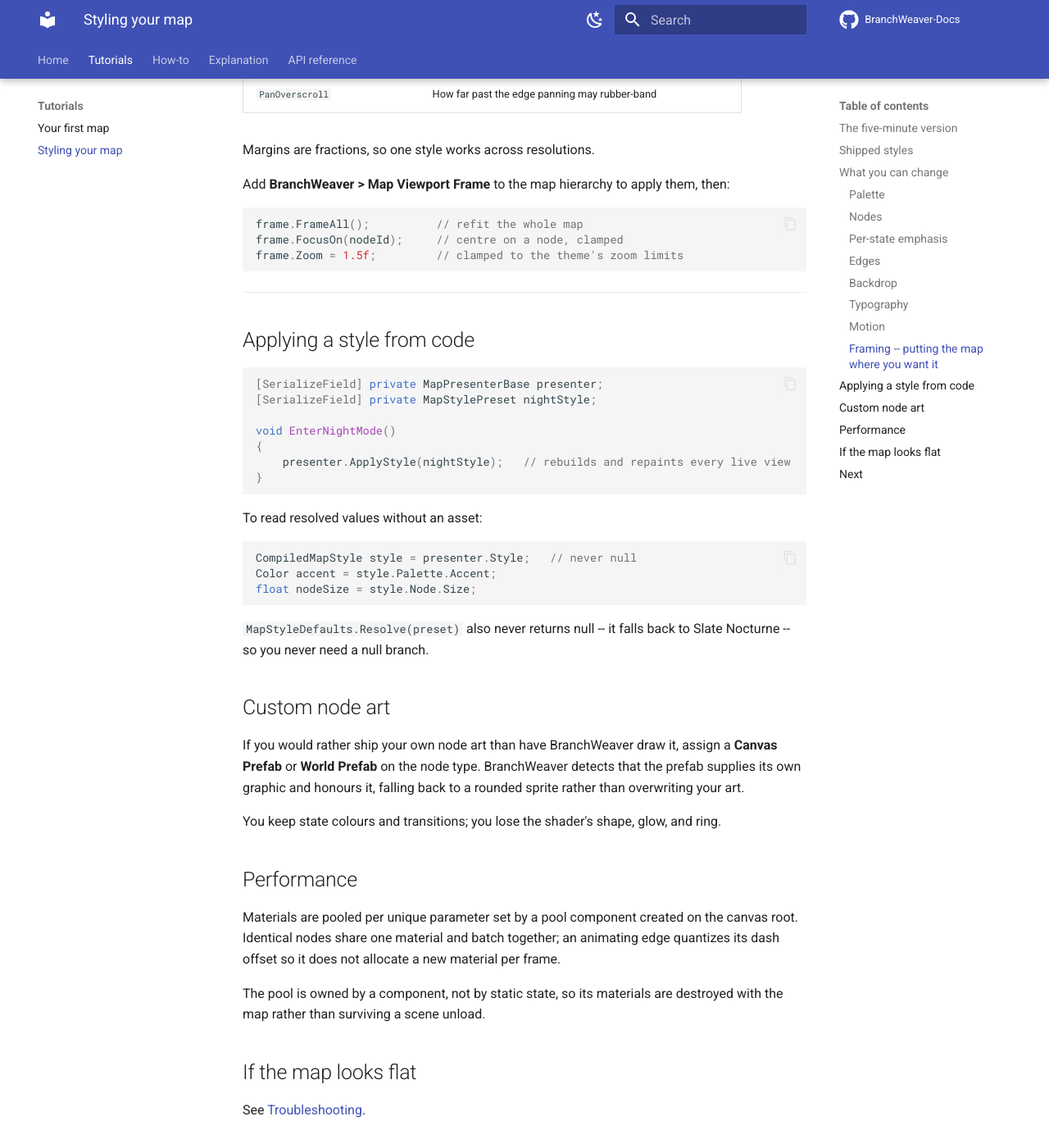
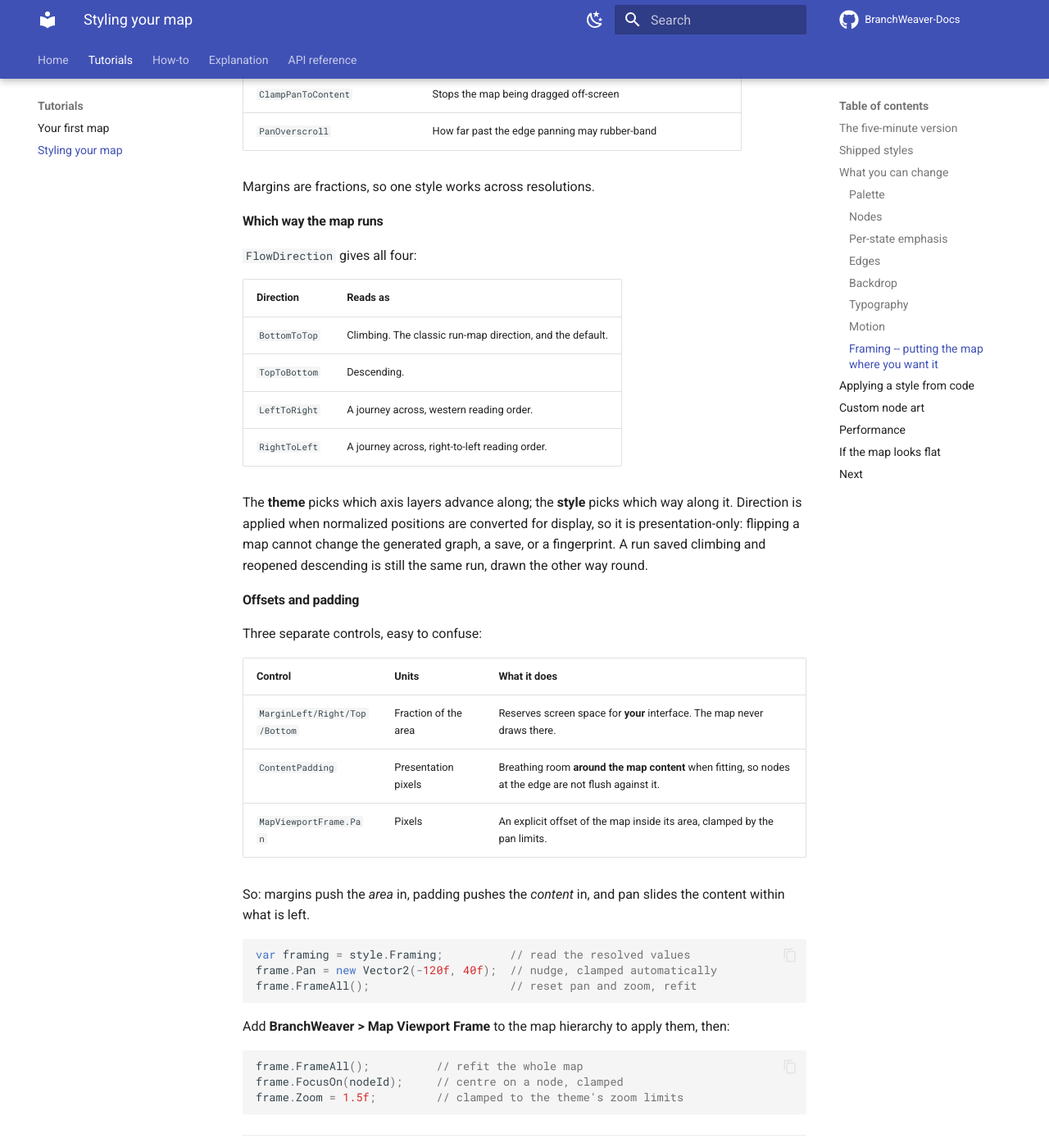
Before and after one commit to FernandoSLuz/BranchWeaver-Docs, an MkDocs documentation site: the page built from docs/tutorials/styling-your-map.md, in a window 1280 px wide and 1400 px high, scrolled down 3695 px. Shown: the whole window at 82% size. Built offline with MkDocs 1.6.1 and Material for MkDocs 9.7.7, drawn with Linux system fonts in a browser that asks for light colours; comment, search, counter and statistics services are not loaded; some of the changed text lies outside the part shown.

Commit message:
docs: Abyss-shaped map example, flow direction, offsets and padding
The map example was a symmetric diamond. It is now a layered DAG with varying
layer widths (3,4,3,4,2,1), siblings scattered on a min-gap ladder so same-width
layers stop mirroring each other, and a monotone staircase edge walk so roads
merge without crossing -- the shape a shipped descent map actually has. Still a
single summit.

Documents the new MapFlowDirection (bottom-to-top, top-to-bottom, left-to-right,
right-to-left) and spells out the three framing controls that are easy to
confuse: margins reserve screen area, content padding insets the content, and
pan slides it within what is left.

Co-Authored-By: Claude Opus 5 <noreply@anthropic.com>

````diff
--- a/docs/tutorials/styling-your-map.md
+++ b/docs/tutorials/styling-your-map.md
@@ -126,6 +126,7 @@ This is how you make the map adjustable on screen:
 
 | Token | Effect |
 | --- | --- |
+| `FlowDirection` | `BottomToTop`, `TopToBottom`, `LeftToRight`, `RightToLeft` |
 | `FitMode` | `Fit`, `Fill`, `FixedScale`, `Stretch` |
 | `MarginLeft/Right/Top/Bottom` | Fractions of the area reserved for **your** interface |
 | `RespectSafeArea` | Inset into the device safe area, for notches and home indicators |
@@ -135,6 +136,42 @@ This is how you make the map adjustable on screen:
 | `PanOverscroll` | How far past the edge panning may rubber-band |
 
 Margins are fractions, so one style works across resolutions.
+
+#### Which way the map runs
+
+`FlowDirection` gives all four:
+
+| Direction | Reads as |
+| --- | --- |
+| `BottomToTop` | Climbing. The classic run-map direction, and the default. |
+| `TopToBottom` | Descending. |
+| `LeftToRight` | A journey across, western reading order. |
+| `RightToLeft` | A journey across, right-to-left reading order. |
+
+The **theme** picks which axis layers advance along; the **style** picks which way along
+it. Direction is applied when normalized positions are converted for display, so it is
+presentation-only: flipping a map cannot change the generated graph, a save, or a
+fingerprint. A run saved climbing and reopened descending is still the same run, drawn
+the other way round.
+
+#### Offsets and padding
+
+Three separate controls, easy to confuse:
+
+| Control | Units | What it does |
+| --- | --- | --- |
+| `MarginLeft/Right/Top/Bottom` | Fraction of the area | Reserves screen space for **your** interface. The map never draws there. |
+| `ContentPadding` | Presentation pixels | Breathing room **around the map content** when fitting, so nodes at the edge are not flush against it. |
+| `MapViewportFrame.Pan` | Pixels | An explicit offset of the map inside its area, clamped by the pan limits. |
+
+So: margins push the *area* in, padding pushes the *content* in, and pan slides the
+content within what is left.
+
+```csharp
+var framing = style.Framing;          // read the resolved values
+frame.Pan = new Vector2(-120f, 40f);  // nudge, clamped automatically
+frame.FrameAll();                     // reset pan and zoom, refit
+```
 
 Add **BranchWeaver > Map Viewport Frame** to the map hierarchy to apply them, then:
 
````
Also changed, not shown: docs/reference/authoring-assets.md (+27 -2 lines), docs/reference/coverage.md (+3 -3 lines), docs/reference/index.md (+2 -1 lines), docs/reference/styling-and-appearance.md (+14 -0 lines), docs/assets/images/hero-wayfarer.png, docs/assets/images/style-minimal-mono.png, docs/assets/images/style-neon-circuit.png, docs/assets/images/style-parchment-atlas.png, docs/assets/images/style-slate-nocturne.png.
